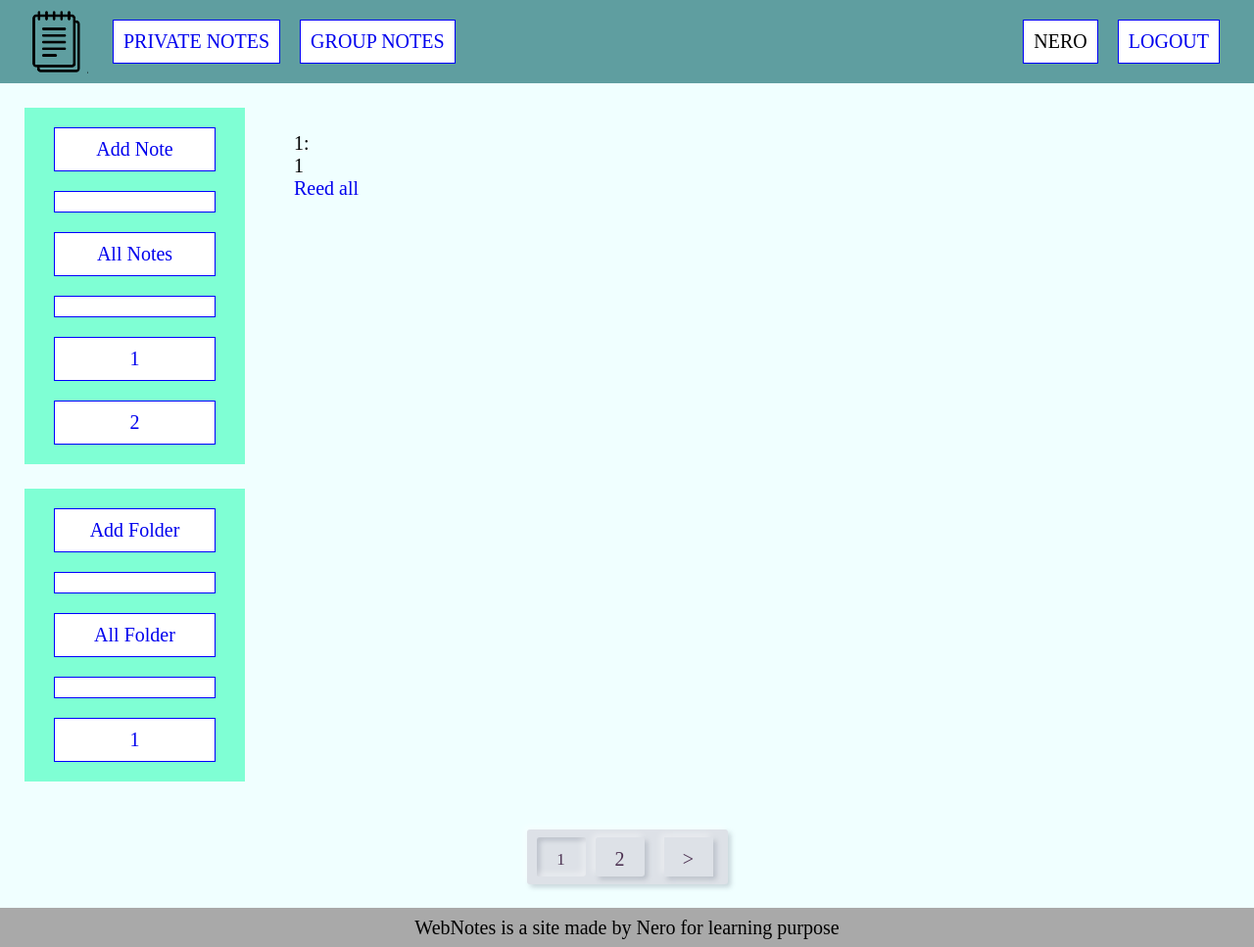
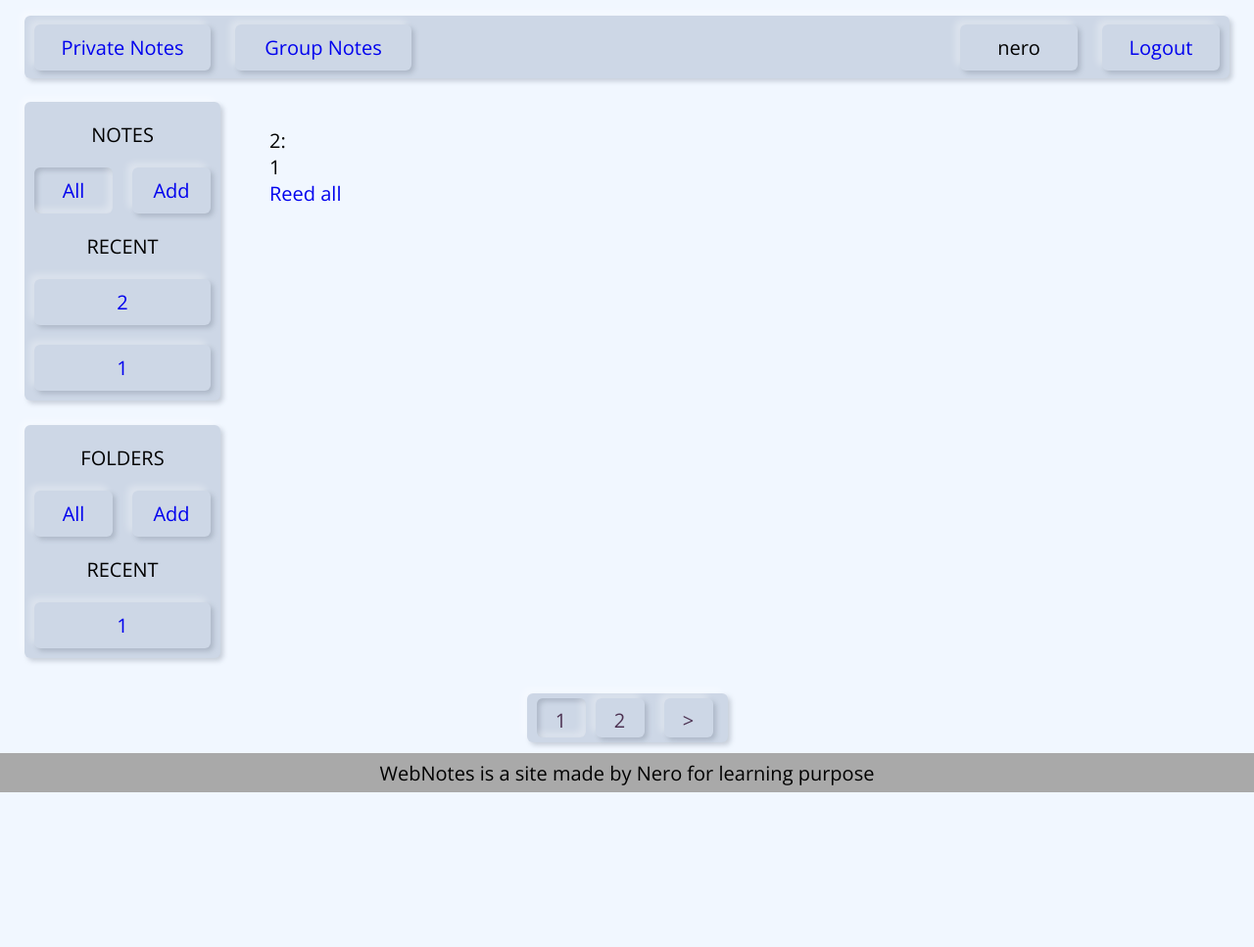
Before and after one commit to nero1933/WebNotes, a Django app: page /private_notes/ in a window 1280 px wide. Shown: the whole page at 98% size. After the commit the page ends 809 px from the top, so only its background shows below. Run offline with Django 4.2, Linux system fonts and the light colour scheme; a user stored in the database is signed in; data comes from the database, SQL or seed files in the repository; both versions use the stored data as it was after the commit.

Commit message:
Add: CSS, Fonts

```diff
--- a/notes/models.py
+++ b/notes/models.py
@@ -21,7 +21,7 @@ class Note(models.Model):
         return reverse('show_note', kwargs={'username': self.user.username, 'note_slug': self.slug})
 
     class Meta:
-        ordering = ['time_created']
+        ordering = ['-time_updated']
 
 
 class Folder(models.Model):
@@ -37,6 +37,9 @@ class Folder(models.Model):
     def get_absolute_url(self):
         return reverse('show_folder', kwargs={'username': self.user.username, 'folder_slug': self.slug})
 
+    class Meta:
+        ordering = ['-time_updated']
+
 
 # CustomUser
 
--- a/notes/static/notes/css/styles.css
+++ b/notes/static/notes/css/styles.css
@@ -4,10 +4,11 @@
     padding: 0;
 
     font-size: 20px;
+    font-family: 'Open Sans', sans-serif;
 }
 
 body {
-    background: azure;
+    background: #f1f7ff;
 }
 
 a {
@@ -19,12 +20,29 @@ a:hover {
 	text-decoration: underline;
 }
 
-.container {
+/* containers starts */
+
+.container-header {
+    height: 8vh;
+
+    margin: 2vh 25px 0 25px;
+    padding: 0 10px;
+}
+
+.container-main {
     min-height: 85vh;
 }
 
-.container-wrapper {
-    min-height: 72vh;
+.container-sidebar-content {
+    min-height: 76vh;
+
+    display: flex;
+}
+
+.container-pagination {
+    min-height: 7vh;
+
+    margin: 1vh auto;
 
     display: flex;
 }
@@ -49,56 +67,76 @@ a:hover {
     flex-direction: column;
 }
 
+/* containers ends */
+
+/* boxes & buttons starts */
+
+.pagination, .sidebar, header {
+    background:  #cdd7e6;
+    border-radius: 6px;
+    box-shadow: -5px -5px 7px #ffffff50, 3px 3px 5px rgba(94, 104, 121, 0.288);
+}
+
+.item {
+    background:  #cdd7e6;
+    border-radius: 6px;
+
+    flex: 1;
+}
+
+.not-selected {
+    box-shadow: -5px -5px 7px #ffffff50, 3px 3px 5px rgba(94, 104, 121, 0.288);
+}
+
+.selected {
+    box-shadow: inset -5px -5px 7px #ffffff50,
+    inset 3px 3px 5px rgba(94, 104, 121, 0.288);
+}
+
+/* boxes & buttons ends */
+
 /* header starts */
 
-.primary-header {
-    height: 10vh;
-    min-height: 85px;
-    max-height: 10%;
-    background-color: cadetblue;
-
-    padding: 0 25px;
+header nav {
+    height: 100%;
 
     display: flex;
     justify-content: space-between;
     align-items: center;
-
-    text-transform: uppercase;
 }
 
-.logo {
-    height: 65px;
-    width: 65px;
+header ul {
+    height: 100%;
 
-    background-image: url("/notes/static/notes/images/home-icon.png");
-
-    display: block;
+    display: flex;
+    align-items: center;
+    text-align: center;
 }
 
-.primary-nav {
-    flex-grow: 1;
+header li {
+    list-style: none;
 }
 
-.primary-nav-links {
-    display: flex;
+.nav-item {
+    width: 180px;
+
+    margin-right: 25px;
+
+    padding: 10px;
 }
 
-.primary-nav-item {
-    margin: 0 10px;
+.nav-item-user {
+    width: 120px;
+
+    margin-left: 25px;
     padding: 10px;
 
-    list-style-type: none;
-    border: 1px solid blue;
-    background-color: #ffffff;
+    list-style: none;
 }
 
-.primary-nav-item:first-child {
-    margin-left: 25px;
-}
+/*.nav-item {*/
 
-.push-right {
-    margin-left: auto;
-}
+/*}*/
 
 /* header ends */
 
@@ -112,43 +150,48 @@ a:hover {
 }
 
 .sidebar {
-    width: 100%;
-    max-width: 15%;
-    min-width: 225px;
+    width: 200px;
 
-    margin: 25px 0 25px 25px;
+    margin: 3vh 0 25px 25px;
+
+    padding: 10px;
 
     display: flex;
     flex-direction: column;
     align-items: center;
-
-    background-color: aquamarine;
+    text-align: center;
 }
 
-.sidebar-links {
+.sidebar-text {
+    margin-top: 20px;
 
+    text-transform: uppercase;
+}
+
+.sidebar-text:first-child {
+    margin-top: 10px;
+}
+
+.sidebar-wrapper {
+    width: 100%;
+    display: flex;
+    align-items: center;
+    text-align: center;
+}
+
+.sidebar li {
+    list-style-type: none;
 }
 
 .sidebar-item {
-    margin: 20px 0;
-    padding: 10px;
-    min-width: 165px;
+    width: 100%;
 
-    text-align: center;
-    list-style-type: none;
-    border: 1px solid blue;
-    background-color: #ffffff;
+    margin-top: 20px;
+    padding: 10px 0 10px 0;
 }
 
-.sidebar-selected {
-    margin: 20px 0;
-    padding: 10px;
-    min-width: 165px;
-
-    text-align: center;
-    list-style-type: none;
-    border: 1px solid blue;
-    background-color: darkgray;
+.sidebar-wrapper .sidebar-item:not(:only-child):first-child {
+    margin-right: 20px;
 }
 
 /* sidebar ends */
@@ -169,15 +212,11 @@ a:hover {
 
 /* pagination starts */
 
-.container-pagination {
-    display: flex;
-}
-
 .pagination {
     height: 100%;
-    min-height: 7vh;
 
-    margin: 3vh auto;
+    margin-left: auto;
+    margin-right: auto;
     padding: 5px;
 
     display: flex;
@@ -185,10 +224,6 @@ a:hover {
     text-align: center;
     justify-content: center;
     align-self: center;
-
-    background: #dde1e7;
-    border-radius: 3px;
-    box-shadow: -3px -3px 7px #ffffff73, 3px 3px 5px rgba(94, 104, 121, 0.288);
 
     list-style: none;
 }
@@ -199,30 +234,15 @@ a:hover {
 
     display: block;
 
-
     color: #4d3252;
     text-decoration: none;
     line-height: 45px;
 }
 
-.pagination-item, .pagination-item-selected {
+.pagination-item {
     margin: 0 5px;
 
     flex: 1;
-
-    background: #dde1e7;
-    border-radius: 3px;
-}
-
-.pagination-item, .pagination-previous, .pagination-next {
-    font-size: 18px;
-    box-shadow: -3px -3px 7px #ffffff73, 3px 3px 5px rgba(94, 104, 121, 0.288);
-}
-
-.pagination-item-selected {
-    font-size: 17px;
-    box-shadow: inset -3px -3px 7px #ffffff73,
-    inset 3px 3px 5px rgba(94, 104, 121, 0.288);
 }
 
 .pagination-previous {
--- a/notes/templates/notes/base.html
+++ b/notes/templates/notes/base.html
@@ -7,42 +7,45 @@
     <meta charset="UTF-8">
     <link href="{% static 'notes/css/styles.css' %}" rel="stylesheet">
     <link href="{% static 'notes/images/home-icon.png' %}" rel="shortcut icon" type="image/x-icon">
+    <link rel="preconnect" href="https://fonts.googleapis.com">
+    <link rel="preconnect" href="https://fonts.gstatic.com" crossorigin>
+    <link href="https://fonts.googleapis.com/css2?family=Open+Sans:wght@300&display=swap" rel="stylesheet">
 </head>
 <body>
 
 <!-- header -->
 {% block header %}
-<header class="container primary-header">
-    <a class="logo" href="{% url 'home' %}">
-        <img class="logo" src="{% static 'notes/images/home-icon.png' %}" alt="logo">
-    </a>
-    <nav class="primary-nav">
-        <ul class="primary-nav-links">
-            {% if  request.user.is_authenticated %}
+<header class="container-header">
+    <nav>
+        <ul>
+            {% if request.user.is_authenticated %}
                 {% for m in menu %}
-                    <li class="primary-nav-item"><a href="{% url m.url_name %}">{{ m.title }}</a></li>
+                    <li class="item nav-item not-selected"><a href="{% url m.url_name %}">{{ m.title }}</a></li>
                 {% endfor %}
-                <li class="primary-nav-item push-right">{{ user.username }}</li>
-                <li class="primary-nav-item"><a href="{% url 'logout' %}" >Logout</a></li>
             {% else %}
-                <li class="primary-nav-item">WebNotes</li>
-                <li class="primary-nav-item push-right"><a href="{% url 'login' %}" >Login</a></li>
-                <li class="primary-nav-item"><a href="{% url 'sign_in' %}" >Sign in</a></li>
+                <li  class="item nav-item not-selected">WebNotes</li>
             {% endif %}
         </ul>
+        <ul>
+            {% if request.user.is_authenticated %}
+                <li  class="item nav-item-user not-selected">{{ user.username }}</li>
+                <li  class="item nav-item-user not-selected"><a href="{% url 'logout' %}">Logout</a></li>
+            {% else %}
+                <li  class="item nav-item-user not-selected"><a href="{% url 'login' %}">Login</a></li>
+                <li  class="item nav-item-user not-selected"><a href="{% url 'sign_in' %}">Sign in</a></li>
+            {% endif %}
+        </ul>
+
     </nav>
 </header>
 {% endblock %}
 
-
-<!-- container -->
-<div class="container">
-
-    <div class="container-wrapper">
-
+<!-- container-main -->
+<div class="container-main">
+    <!-- container for sidebar & content -->
+    <div class="container-sidebar-content">
         <!-- sidebar -->
         {% block sidebar %}{% endblock %}
-
         <!-- content -->
         {% block content %}{% endblock %}
 
@@ -50,29 +53,30 @@
 
     <!-- pagination -->
     {% if  page_obj.has_other_pages %}
+        <!-- container pagination -->
         <nav class="container-pagination">
             <ul class="pagination">
-
+                <!-- left arrow -->
                 {% if page_obj.has_previous %}
-                    <li class="pagination-previous">
+                    <li class="item pagination-item pagination-previous not-selected">
                         <a href="?page={{ page_obj.previous_page_number }}">&lt;</a>
                     </li>
                 {% endif %}
-
+                <!-- current page +/- 2 pages -->
                 {% for p in paginator.page_range %}
                     {% if page_obj.number == p %}
-                        <li class="pagination-item-selected">
+                        <li class="item pagination-item selected">
                             {{ p }}
                         </li>
                     {% elif p >= page_obj.number|add:-2 and p <= page_obj.number|add:2 %}
-                        <li class="pagination-item">
+                        <li class="item pagination-item not-selected">
                             <a href="?page={{ p }}">{{ p }}</a>
                         </li>
                     {% endif %}
                 {% endfor %}
-
+                <!-- right arrow -->
                 {% if page_obj.has_next %}
-                    <li class="pagination-next">
+                    <li class="item pagination-item pagination-next not-selected">
                         <a href="?page={{ page_obj.next_page_number }}">&gt;</a>
                     </li>
                 {% endif %}
@@ -80,7 +84,6 @@
             </ul>
         </nav>
     {% endif %}
-
 </div>
 
 <!-- footer -->
--- a/notes/templates/notes/private_notes.html
+++ b/notes/templates/notes/private_notes.html
@@ -2,45 +2,57 @@
 
 {% block sidebar %}
     <aside class="aside-left">
-        <div class="sidebar">
-            <ul class="sidebar-links">
-                <li class="sidebar-item"><a href="{% url 'add_private_note' %}">Add Note</a></li>
-                <li class="sidebar-item"></li>
-                {% if sidebar_notes|length > 0 %}
-                    <li class="sidebar-item"><a href="{% url 'private_notes' %}">All Notes</a></li>
-                    <li class="sidebar-item"></li>
+        <!-- sidebar for notes -->
+            <ul class="sidebar">
+                <li class="sidebar-text">notes</li>
+                {% if sidebar_notes|length == 0 %}
+                    <li class="item sidebar-item not-selected"><a href="{% url 'add_private_note' %}">Add Note</a></li>
+                {% else %}
+                    <li class="sidebar-wrapper">
+                        {% for m in sidebar_notes_menu %}
+                            {% if selected == m.url_name %}
+                                <a href="{% url m.url_name %}" class="item sidebar-item selected">{{ m.name }}</a>
+                            {% else %}
+                                <a href="{% url m.url_name %}" class="item sidebar-item not-selected">{{ m.name }}</a>
+                            {% endif %}
+                        {% endfor %}
+                    </li>
+                    <li class="sidebar-text">recent</li>
                     {% for n in sidebar_notes %}
                         {% if n.pk == note_selected %}
-                            <li class="sidebar-selected">{{ n }}</li>
+                            <li class="item sidebar-item selected">{{ n.title.capitalize|truncatechars:16 }}</li>
                         {% else %}
-                            <li class="sidebar-item"><a href="{{ n.get_absolute_url }}">{{ n }}</a></li>
+                            <li class="item sidebar-item not-selected"><a href="{{ n.get_absolute_url }}">{{ n.title.capitalize|truncatechars:16 }}</a></li>
                         {% endif %}
                     {% endfor %}
                 {% endif %}
             </ul>
-        </div>
-
-        <div class="sidebar">
-            <ul class="sidebar-links">
-                <li class="sidebar-item"><a href="{% url 'add_folder' %}">Add Folder</a></li>
-                <li class="sidebar-item"></li>
-                {% if sidebar_folders|length > 0 %}
-                    <li class="sidebar-item"><a href="{% url 'all_folders' %}">All Folder</a></li>
-                    <li class="sidebar-item"></li>
-                    {% for f in sidebar_folders %}
-                        {% if f.pk == folder_selected and folder_link %}
-                            <li class="sidebar-selected"><a href="{{ f.get_absolute_url }}">{{ f }}</a></li>
-                        {% elif f.pk == folder_selected %}
-                            <li class="sidebar-selected">{{ f }}</li>
+            <!-- sidebar for folders -->
+            <ul class="sidebar">
+                <li class="sidebar-text">folders</li>
+                <li class="sidebar-wrapper">
+                    {% for m in sidebar_folder_menu %}
+                        {% if selected == m.url_name %}
+                            <a href="{% url m.url_name %}" class="item sidebar-item selected">{{ m.name }}</a>
                         {% else %}
-                            <li class="sidebar-item"><a href="{{ f.get_absolute_url }}">{{ f }}</a></li>
+                            <a href="{% url m.url_name %}" class="item sidebar-item not-selected">{{ m.name }}</a>
                         {% endif %}
                     {% endfor %}
+                </li>
+                {% if sidebar_folders|length > 0 %}
+                    <li class="sidebar-text">recent</li>
                 {% endif %}
+                {% for f in sidebar_folders %}
+                    {% if folder_link %}
+                        <li class="item sidebar-item selected"><a href="{{ f.get_absolute_url }}">{{ f|truncatechars:10 }}</a></li>
+                    {% elif f.pk == folder_selected %}
+                        <li class="item sidebar-item selected">{{ f|truncatechars:10 }}</li>
+                    {% else %}
+                        <li class="item sidebar-item not-selected"><a href="{{ f.get_absolute_url }}">{{ f|truncatechars:10 }}</a></li>
+                    {% endif %}
+                {% endfor %}
+            </ul>
 
-
-            </ul>
-        </div>
     </aside>
 {% endblock %}
 
--- a/notes/views.py
+++ b/notes/views.py
@@ -26,7 +26,7 @@ class PrivateNotes(LoginRequiredMixin, DataMixin, ListView):
 
     def get_context_data(self, *, object_list=None, **kwargs):
         context = super().get_context_data(**kwargs)
-        c_def = self.get_user_context(title='Private Notes')
+        c_def = self.get_user_context(title='Private Notes', selected='private_notes')
         return dict(list(context.items()) + list(c_def.items()))
 
     def get_queryset(self):
@@ -43,10 +43,11 @@ class ShowNote(LoginRequiredMixin, DataMixin, DetailView):
         context = super().get_context_data(**kwargs)
         if self.object.folder:
             context['folder_selected'] = self.object.folder.pk
+            context['folder_link'] = True
 
         c_def = self.get_user_context(title='Note: ' + str(context['note']),
-                                      note_selected=self.object.pk,
-                                      folder_link=True)
+                                      note_selected=self.object.pk)
+
         return dict(list(context.items()) + list(c_def.items()))
 
     def get_object(self, queryset=None):
@@ -64,7 +65,7 @@ class AddPrivateNote(LoginRequiredMixin, DataMixin, DataAssignMixin, CreateView)
 
     def get_context_data(self, *, object_list=None, **kwargs):
         context = super().get_context_data(**kwargs)
-        c_def = self.get_user_context(title='Private Notes')
+        c_def = self.get_user_context(title='Private Notes', selected='add_private_note')
         return dict(list(context.items()) + list(c_def.items()))
 
     def form_valid(self, form, *args):
@@ -83,7 +84,7 @@ class AllFolders(LoginRequiredMixin, DataMixin, ListView):
 
     def get_context_data(self, *, object_list=None, **kwargs):
         context = super().get_context_data(**kwargs)
-        c_def = self.get_user_context(title='All Folders')
+        c_def = self.get_user_context(title='All Folders', selected='all_folders')
         return dict(list(context.items()) + list(c_def.items()))
 
     def get_queryset(self):
@@ -121,7 +122,7 @@ class AddFolder(LoginRequiredMixin, DataMixin, DataAssignMixin, CreateView):
 
     def get_context_data(self, *, object_list=None, **kwargs):
         context = super().get_context_data(**kwargs)
-        c_def = self.get_user_context(title='Add Folder')
+        c_def = self.get_user_context(title='Add Folder', selected='add_folder')
         return dict(list(context.items()) + list(c_def.items()))
 
     def form_valid(self, form, *args):
```
Also changed, not shown: notes/utils.py (+26 -40 lines), db.sqlite3.
